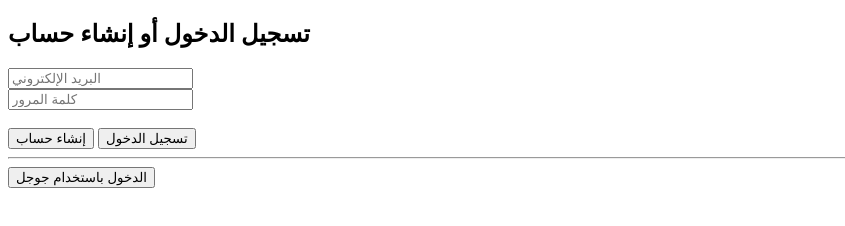
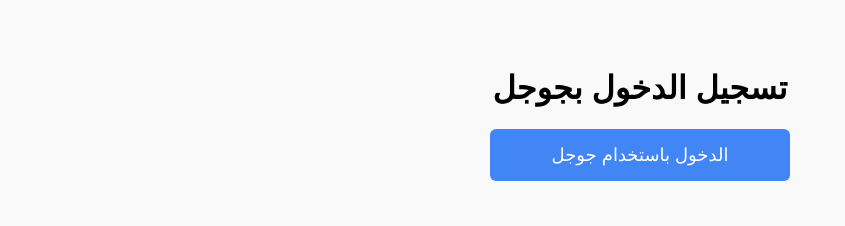
Before and after one commit to coder01012/login, a plain HTML site: page index.html in a window 1280 px wide. Shown: the whole page, without its empty margins (0-845 px from the left). Drawn offline with Linux system fonts and the light colour scheme.

Commit message:
Update index.html

```diff
--- a/index.html
+++ b/index.html
@@ -1,23 +1,40 @@
 <!DOCTYPE html>
-<html>
+<html lang="ar" dir="rtl">
 <head>
-  <meta charset="UTF-8">
-  <title>تسجيل الدخول</title>
-  <script src="https://www.gstatic.com/firebasejs/10.11.0/firebase-app.js"></script>
-  <script src="https://www.gstatic.com/firebasejs/10.11.0/firebase-auth.js"></script>
-  <script src="firebase-config.js"></script>
+  <meta charset="UTF-8" />
+  <meta name="viewport" content="width=device-width, initial-scale=1" />
+  <title>تسجيل الدخول بجوجل</title>
+  <style>
+    body {
+      font-family: Arial, sans-serif;
+      text-align: center;
+      padding: 40px 20px;
+      background: #f9f9f9;
+    }
+    button {
+      background-color: #4285F4;
+      color: white;
+      border: none;
+      padding: 15px 25px;
+      font-size: 18px;
+      border-radius: 6px;
+      cursor: pointer;
+      width: 100%;
+      max-width: 300px;
+      margin: 20px auto;
+      display: block;
+      transition: background-color 0.3s ease;
+    }
+    button:hover {
+      background-color: #357ae8;
+    }
+  </style>
 </head>
 <body>
-  <h2>تسجيل الدخول أو إنشاء حساب</h2>
 
-  <input type="email" id="email" placeholder="البريد الإلكتروني"><br>
-  <input type="password" id="password" placeholder="كلمة المرور"><br><br>
+  <h1>تسجيل الدخول بجوجل</h1>
+  <button id="googleSignInBtn">الدخول باستخدام جوجل</button>
 
-  <button onclick="signUp()">إنشاء حساب</button>
-  <button onclick="signIn()">تسجيل الدخول</button>
-  <hr>
-  <button onclick="signInWithGoogle()">الدخول باستخدام جوجل</button>
-
-  <script src="app.js"></script>
+  <script type="module" src="app.js"></script>
 </body>
 </html>
```
